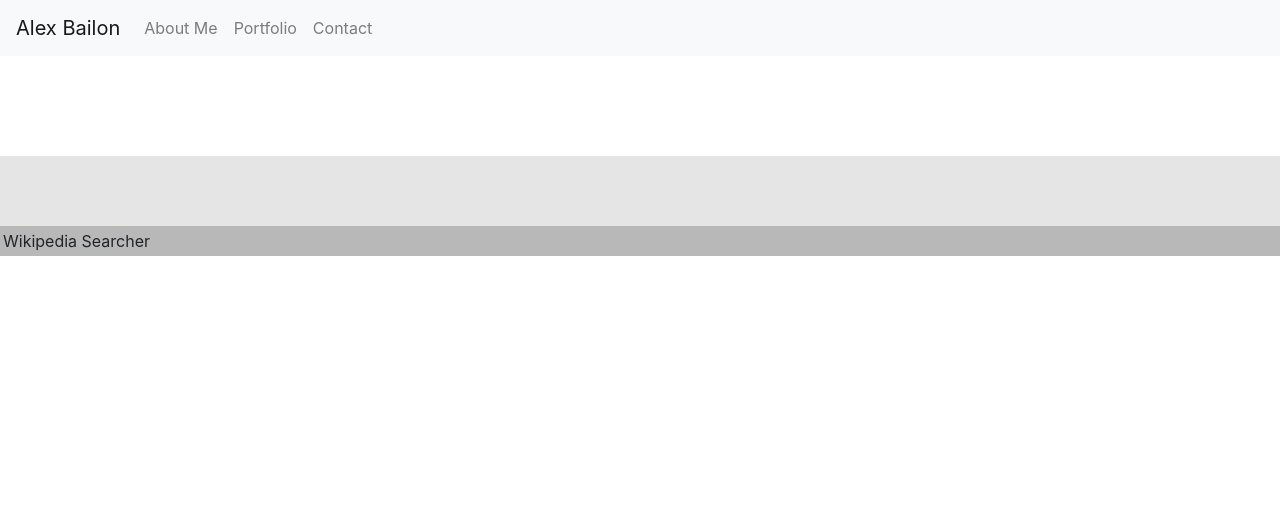
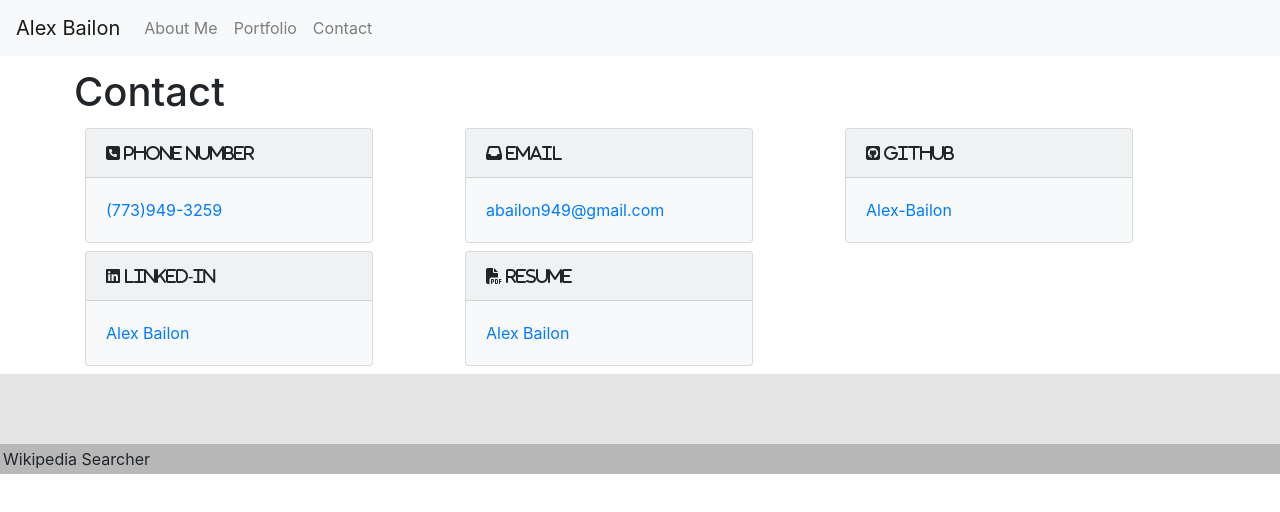
Before and after one commit to Alex-Bailon/react-portfolio, a React (Create React App) app: page /contact in a window 1280 px wide. Shown: the top 512 px of the page. Built offline with nearby package versions, Linux system fonts and the light colour scheme.

Commit message:
contacts page setup

```diff
--- a/public/index.html
+++ b/public/index.html
@@ -29,6 +29,8 @@
     />
     <script src="https://cdn.jsdelivr.net/npm/popper.js@1.16.0/dist/umd/popper.min.js" integrity="sha384-Q6E9RHvbIyZFJoft+2mJbHaEWldlvI9IOYy5n3zV9zzTtmI3UksdQRVvoxMfooAo" crossorigin="anonymous"></script>
     <script src="https://stackpath.bootstrapcdn.com/bootstrap/4.5.0/js/bootstrap.min.js" integrity="sha384-OgVRvuATP1z7JjHLkuOU7Xw704+h835Lr+6QL9UvYjZE3Ipu6Tp75j7Bh/kR0JKI" crossorigin="anonymous"></script>
+    <script src="https://kit.fontawesome.com/287ab71afc.js" crossorigin="anonymous"></script>
+
     <!--
       Notice the use of %PUBLIC_URL% in the tags above.
       It will be replaced with the URL of the `public` folder during the build.
--- a/src/App.js
+++ b/src/App.js
@@ -1,7 +1,7 @@
 import React from "react";
 import { BrowserRouter as Router, Route } from "react-router-dom";
 import Signup from "./pages/Signup";
-import Search from "./pages/Search";
+import Contact from "./pages/Contact";
 import Aboutme from "./pages/Aboutme"
 import Navbar from "./components/Navbar";
 import Footer from "./components/Footer";
@@ -17,7 +17,7 @@ function App() {
         <Wrapper>
           <Route exact path="/" component={Aboutme} />
           <Route exact path="/signup" component={Signup} />
-          <Route exact path="/search" component={Search} />
+          <Route exact path="/contact" component={Contact} />
         </Wrapper>
         <Footer />
       </div>
--- a/src/components/Navbar/index.js
+++ b/src/components/Navbar/index.js
@@ -1,6 +1,5 @@
 import React from "react";
 
-// Depending on the current path, this component sets the "active" class on the appropriate navigation link item
 function Navbar() {
 
   return (
@@ -18,7 +17,7 @@ function Navbar() {
             <a class="nav-link" href="#">Portfolio</a>
           </li>
           <li class="nav-item">
-            <a class="nav-link" href="#">Contact</a>
+            <a class="nav-link" href="/contact">Contact</a>
           </li>
         </ul>
       </div>
--- a/src/components/Wrapper/index.js
+++ b/src/components/Wrapper/index.js
@@ -2,7 +2,7 @@ import React from "react";
 import "./style.css";
 
 function Wrapper(props) {
-  return <main className="wrapper" {...props} />;
+  return <main className="container" {...props} />;
 }
 
 export default Wrapper;
--- a/src/pages/Aboutme/index.js
+++ b/src/pages/Aboutme/index.js
@@ -1,10 +1,4 @@
 import React, { useState, useEffect } from "react";
-import Container from "../../components/Container";
-import SearchForm from "../../components/SearchForm";
-import SearchResults from "../../components/SearchResults";
-import Alert from "../../components/Alert";
-import API from "../../utils/API";
-import ArticleContext from '../../utils/ArticleContext'
 
 function Aboutme() {
   return (
--- a/src/pages/Contact/index.js
+++ b/src/pages/Contact/index.js
@@ -1,13 +1,59 @@
 import React, { useState, useEffect } from "react";
-import Container from "../../components/Container";
-import SearchForm from "../../components/SearchForm";
-import SearchResults from "../../components/SearchResults";
-import Alert from "../../components/Alert";
-import API from "../../utils/API";
-import ArticleContext from '../../utils/ArticleContext'
 
 function Contact() {
+  const style = {
+    card: {
+      "max-width": "18rem"
+    }
+  }
   return (
+    <>
+      <div class="row mt-2 py-1 px-1">
+            <h1>Contact</h1>
+      </div>
+      <div class= "row">
+        <div class="col-md-4 col-sm-12">
+          <div class="card bg-light mb-2" style={ style.card }>
+            <div class="card-header"><i class="fas fa-phone-square"> Phone Number</i></div>
+            <div class="card-body">
+              <p class="card-text"><a href="tel:+17739493259">(773)949-3259</a></p>
+            </div>
+          </div>
+        </div>
+        <div class="col-md-4 col-sm-12">
+          <div class="card bg-light mb-2" style={ style.card }>
+            <div class="card-header"><i class="fas fa-inbox"> Email</i></div>
+            <div class="card-body">
+              <p class="card-text"><a href="mailto:abailon949@gmail.com">abailon949@gmail.com</a></p>
+            </div>
+          </div>
+        </div>
+        <div class="col-md-4 col-sm-12">
+          <div class="card bg-light mb-2" style={ style.card }>
+            <div class="card-header"><i class="fab fa-github-square"> Github</i></div>
+            <div class="card-body">
+              <p class="card-text"><a href="https://github.com/Alex-Bailon" target="_blank"> Alex-Bailon</a></p>
+            </div>
+          </div>
+        </div>
+        <div class="col-md-4 col-sm-12">
+          <div class="card bg-light mb-2" style={ style.card }>
+            <div class="card-header"><i class="fab fa-linkedin"> Linked-In</i></div>
+            <div class="card-body">
+              <p class="card-text"><a href="https://www.linkedin.com/in/alex-bailon" target="_blank"> Alex Bailon</a></p>
+            </div>
+          </div>
+        </div>
+        <div class="col-md-4 col-sm-12">
+          <div class="card bg-light mb-2" style={ style.card }>
+          <div class="card-header"><i class="fas fa-file-pdf"> Resume</i></div>
+            <div class="card-body">
+              <p class="card-text"><a href="./assets/images/Alex-Bailon_Resume.pdf" target="_blank"> Alex Bailon</a></p>
+            </div>
+          </div>
+        </div>
+      </div>
+    </>
   );
 }
 
```
